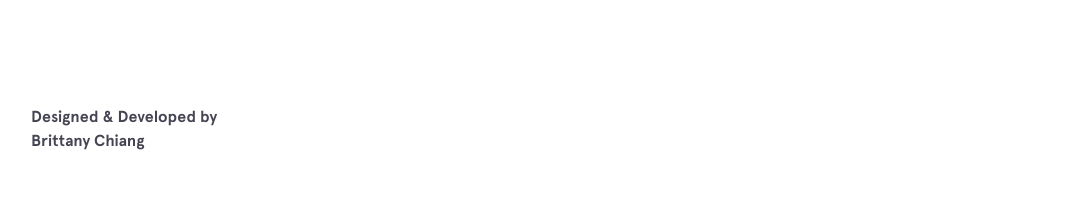
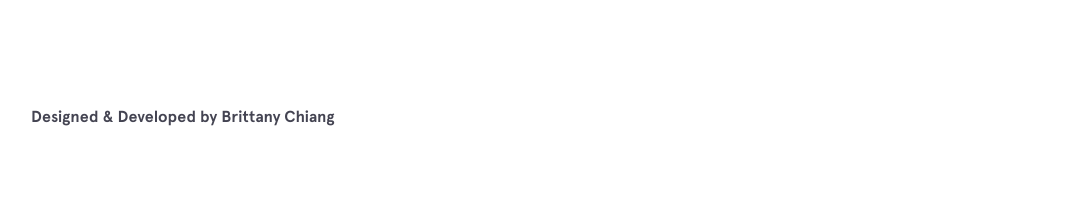
Before and after one commit to dahsoon/dahsoon.github.io, a Jekyll site: the page built from index.html, in a window 1280 px wide. Shown: the part 2303-2503 px from the top of the page, without its empty margins (49-1130 px from the left). Built offline with Jekyll 4.4.1, drawn with Linux system fonts in a browser that asks for light colours; nearby versions of some CDN libraries; after the commit the page ends 2482 px from its top, so only the background shows below that.

Commit message:
create site

```diff
--- a/css/custom.css
+++ b/css/custom.css
@@ -3,3 +3,7 @@
   margin: 15px; /* margin: 20px was off */
   border-radius: 50%; /* makes it a circle */
 }
+.footer__copyright {
+    font-weight: 700;
+    width: auto;
+ }
```
